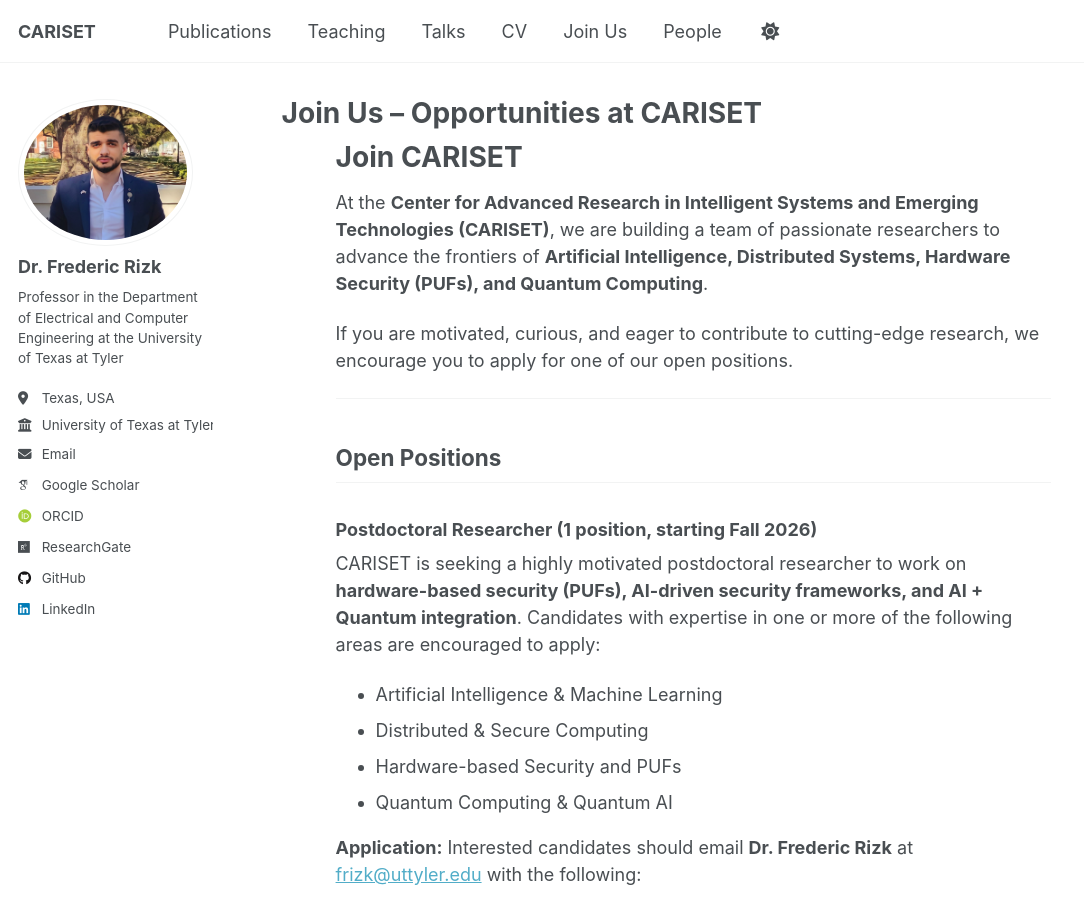
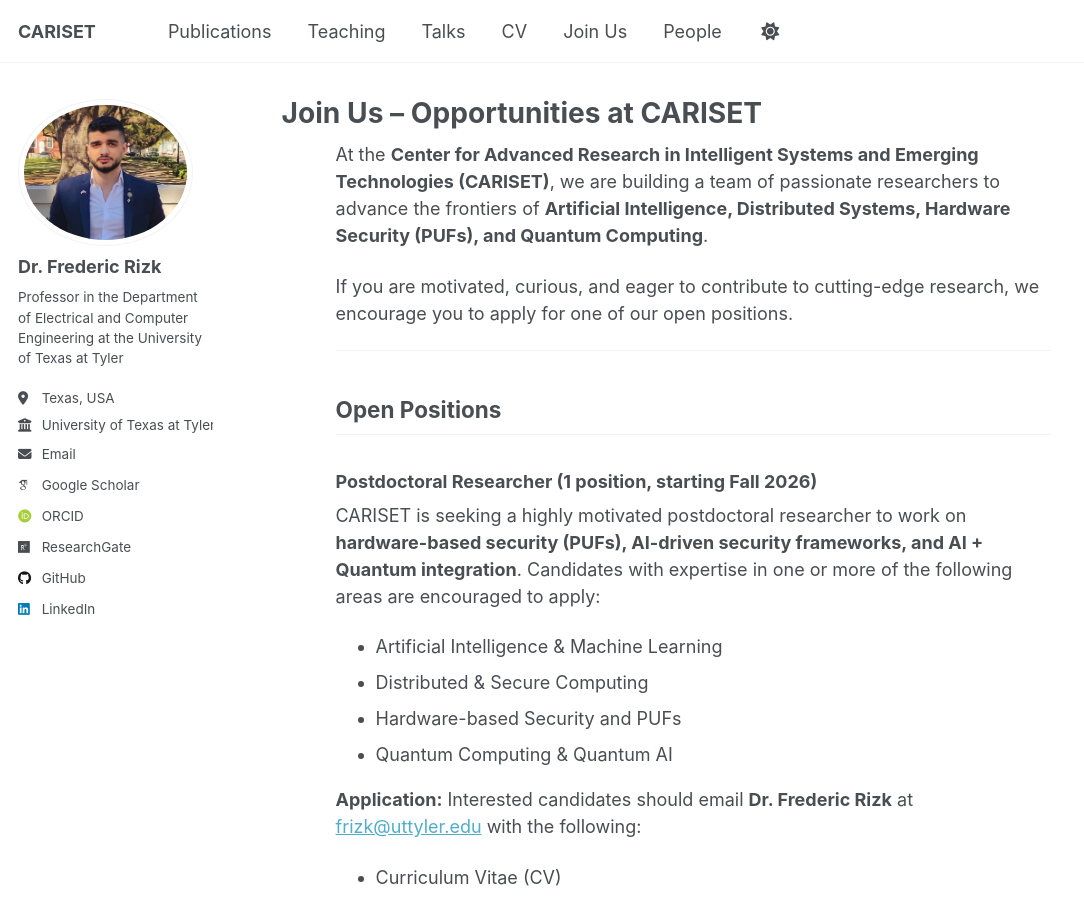
Before and after one commit to FredericRizk/CARISET.github.io, a Jekyll site: the page built from _pages/join-us.html, in a window 1280 px wide and 900 px high. Shown: the whole window, without its empty margins (0-1084 px from the left). Built offline with Jekyll 4.4.1, drawn with Linux system fonts in a browser that asks for light colours; some web fonts are replaced.

Commit message:
Update join-us.html

```diff
--- a/_pages/join-us.html
+++ b/_pages/join-us.html
@@ -7,7 +7,6 @@
 <div style="padding-left: 3rem;">
   <section id="join-us">
 
-    <h1> Join CARISET</h1>
     <p>
       At the <strong>Center for Advanced Research in Intelligent Systems and Emerging Technologies (CARISET)</strong>,
       we are building a team of passionate researchers to advance the frontiers of
```
